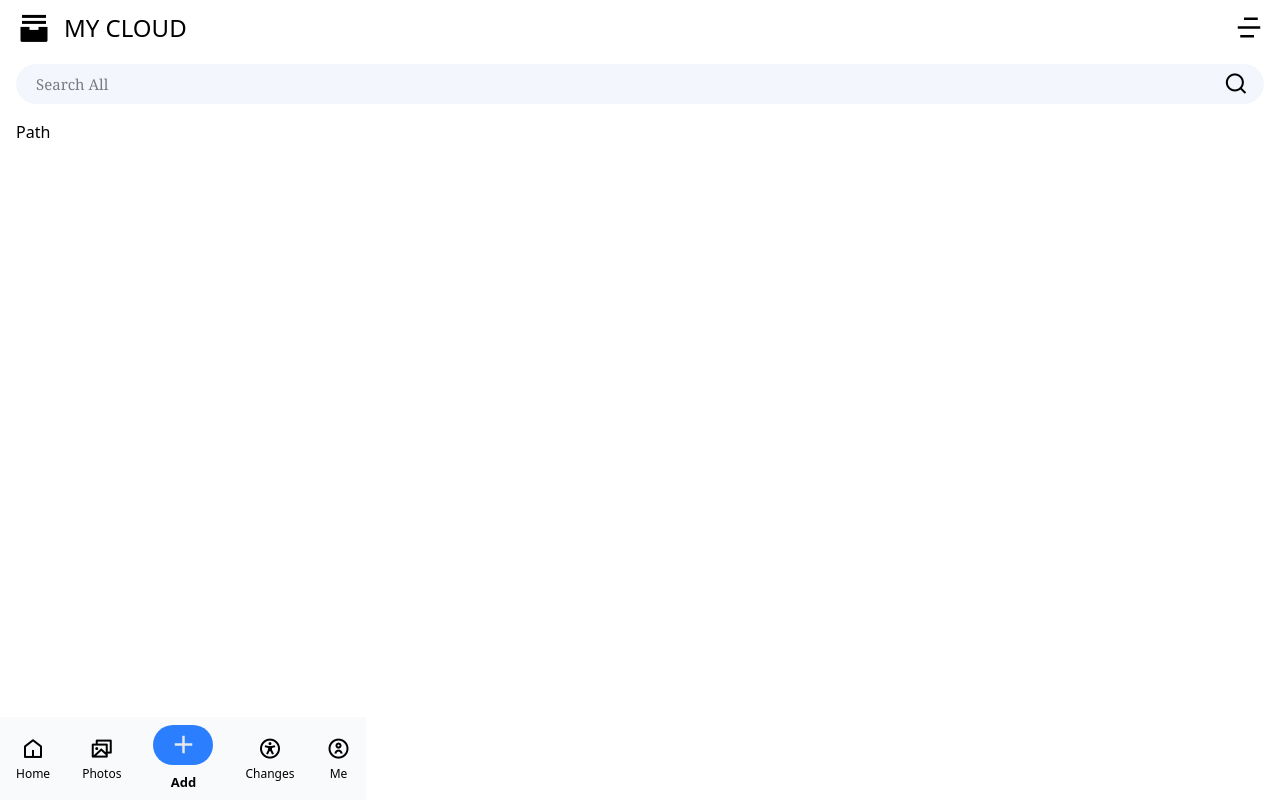
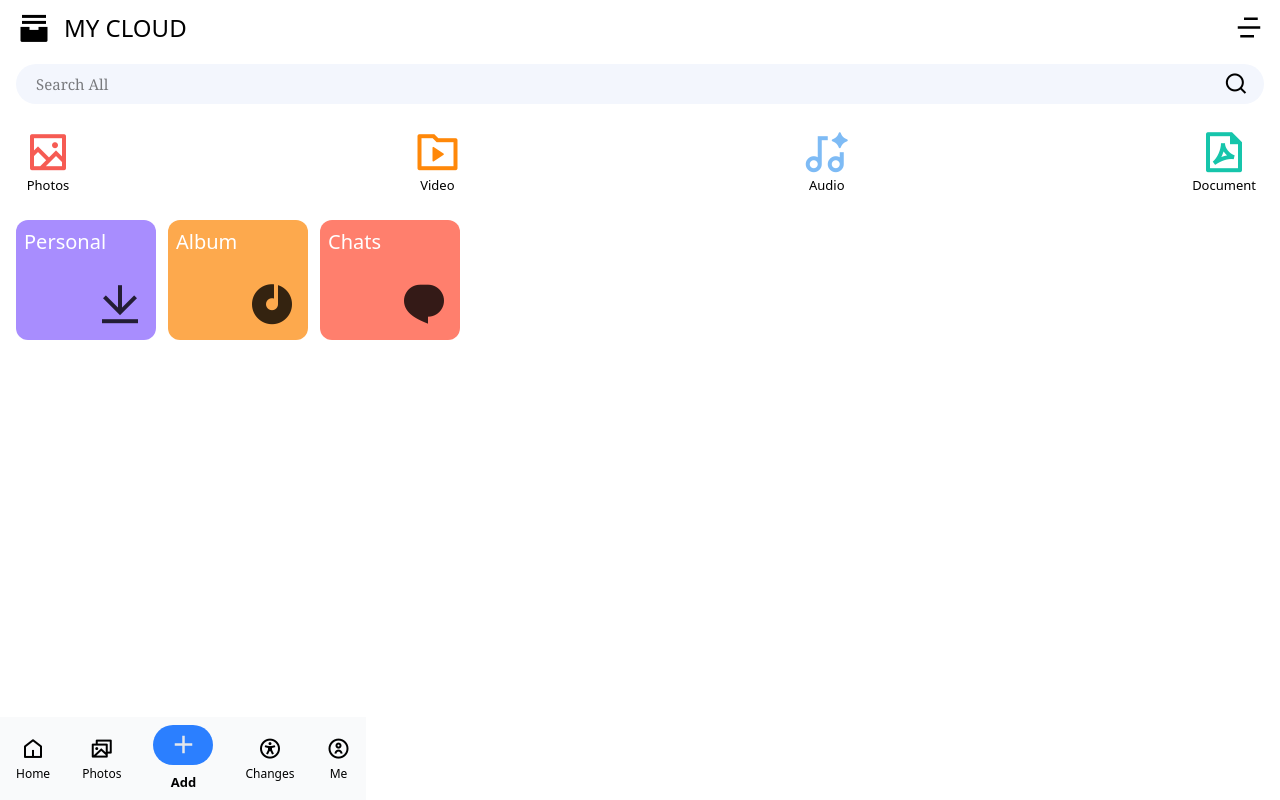
Before and after one commit to Prince-babu86/Devgram, a React (Vite) app: page / in a window 1280 px wide. Built offline with nearby package versions, Linux system fonts and the light colour scheme.

Commit message:
add new files

```diff
--- a/src/Components/Path.jsx
+++ b/src/Components/Path.jsx
@@ -2,7 +2,28 @@ import React from 'react'
 
 const Path = () => {
   return (
-    <div className='py-2 px-4'>Path</div>
+    <div className='py-2 px-4 flex items-center justify-between'>
+      <div className="pth  p-2 flex flex-col items-center justify-center">
+      <i className="ri-image-2-line text-5xl text-[#F65B53] "></i>
+      <h4 className='text-[13px]'>Photos</h4>
+      </div>
+
+      <div className="pth  p-2 flex flex-col items-center justify-center">
+      <i className="ri-folder-video-line text-5xl text-[#FF8809] "></i>
+      <h4 className='text-[13px]'>Video</h4>
+      </div>
+
+      <div className="pth  p-2 flex flex-col items-center justify-center">
+      <i className="ri-music-ai-line text-5xl text-[#7EBBF5] "></i>
+      <h4 className='text-[13px]'>Audio</h4>
+      </div>
+
+
+      <div className="pth  p-2 flex flex-col items-center justify-center">
+      <i className="ri-file-pdf-2-line text-5xl text-[#16C5AB] "></i>
+      <h4 className='text-[13px]'>Document</h4>
+      </div>
+    </div>
   )
 }
 
--- /dev/null
+++ b/src/Components/Smartdata.jsx
@@ -0,0 +1,26 @@
+import React from 'react'
+
+const Smartdata = () => {
+  return (
+    <div className='py-2 px-4'>
+        <div className="conatiner flex w-full gap-3 overflow-y-auto">
+            <div className="smt bg-[#A88DFE] h-[120px] w-[140px] rounded-xl relative">
+                <h1 className='text-white p-2 text-xl'>Personal</h1>
+                <i className="ri-download-line text-[#020202] opacity-80  text-5xl absolute right-3 bottom-3"></i>
+            </div>
+
+            <div className="smt bg-[#FDA94D] h-[120px] w-[140px] rounded-xl relative">
+                <h1 className='text-white p-2 text-xl '>Album</h1>
+                <i className="ri-disc-fill text-[#020202] opacity-80  text-5xl absolute right-3 bottom-3"></i>
+            </div>
+
+            <div className="smt bg-[#FF7F6D] h-[120px] w-[140px] rounded-xl relative">
+                <h1 className='text-white p-2 text-xl'>Chats</h1>
+                <i className="ri-chat-1-fill text-[#020202] opacity-80  text-5xl absolute right-3 bottom-3"></i>
+            </div>
+        </div>
+    </div>
+  )
+}
+
+export default Smartdata
--- a/src/Pages/Home.jsx
+++ b/src/Pages/Home.jsx
@@ -3,6 +3,7 @@ import Menubar from "../Components/Menubar"
 import Navbar from '../Components/Navbar'
 import Searchbar from '../Components/Searchbar'
 import Path from '../Components/Path'
+import Smartdata from '../Components/Smartdata'
 
 const Home = () => {
   return (
@@ -10,6 +11,7 @@ const Home = () => {
       <Navbar/>
       <Searchbar/>
       <Path/>
+      <Smartdata/>
       <Menubar/>
     </div>
   )
--- a/vite.config.js
+++ b/vite.config.js
@@ -28,9 +28,9 @@ export default defineConfig({
           }
         ]
       },
-      workbox: {
-        globPatterns: ['**/*.{js,css,html,png,svg}'],
-      }
+      // workbox: {
+      //   maximumFileSizeToCacheInBytes: 5000000, // 5MB (adjust as needed)
+      // },
     })
   ],
   server:{
```
